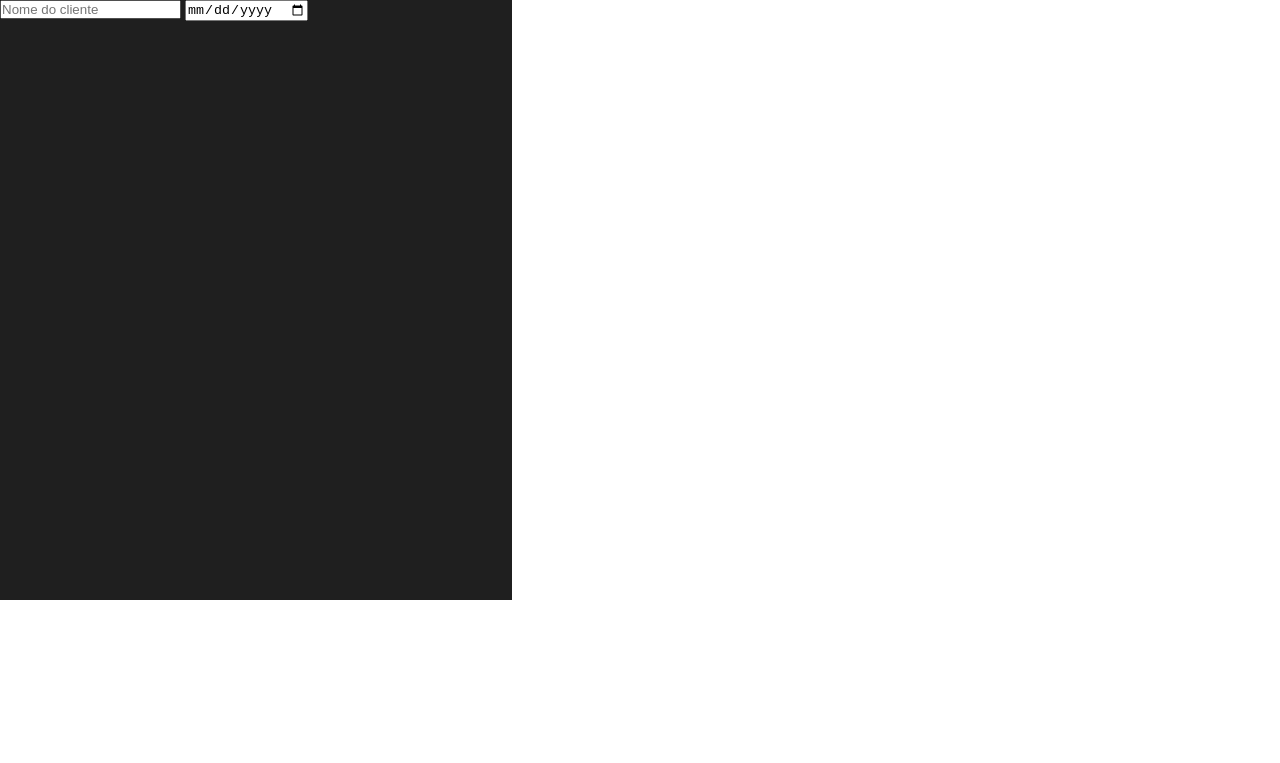
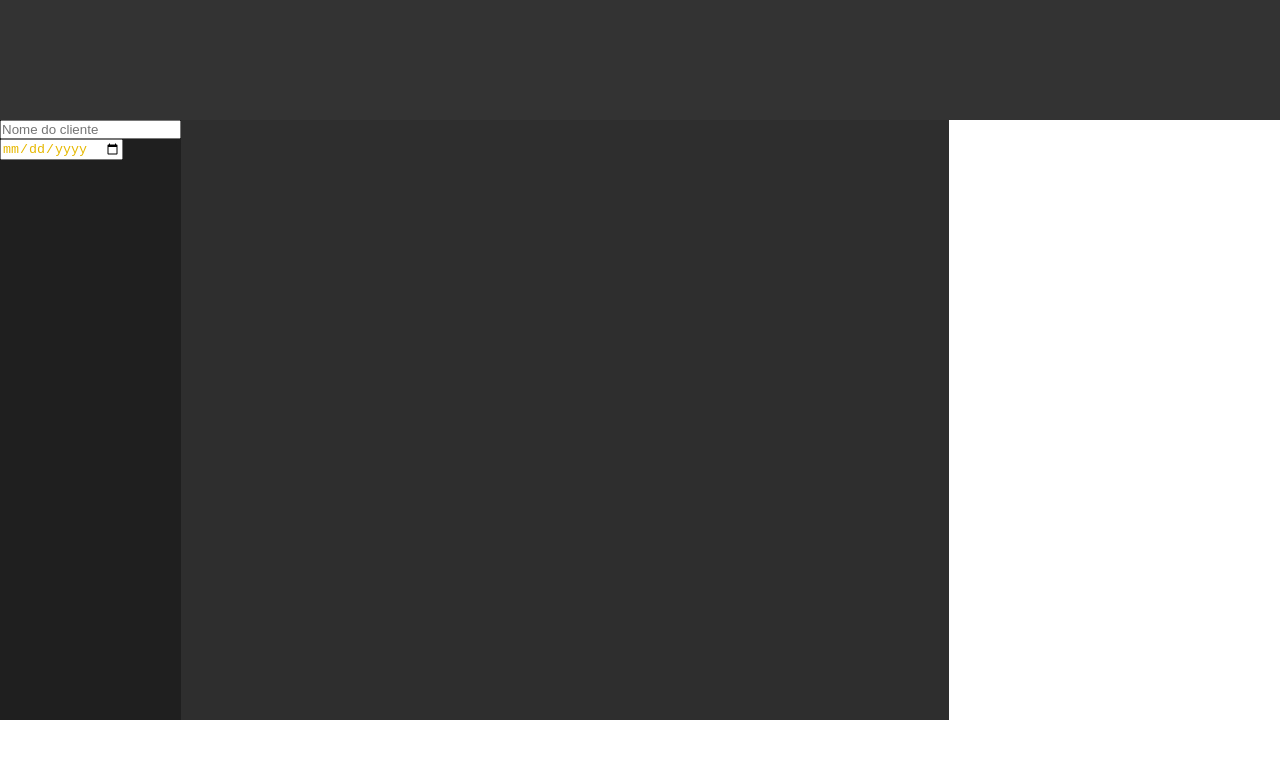
Before and after one commit to Isac2006/Pagina-de-agendamento, a plain HTML site: page index.html in a window 1280 px wide. Drawn offline with Linux system fonts and the light colour scheme.

Commit message:
colocando cores no css

```diff
--- a/index.html
+++ b/index.html
@@ -9,6 +9,7 @@
 <body>
     <script  src="script.js"></script>
     <header></header>
+    <div class="corpo">
     <div class="agendamento">
         <input type="text" id="nome" placeholder="Nome do cliente">
         <input type="date" id="data" placeholder="Data do agendamento">
@@ -20,6 +21,6 @@
 
         </ul>
     </div>
-
+</div>
 </body>
 </html>
--- a/style.css
+++ b/style.css
@@ -1,12 +1,25 @@
 *{
     margin: 0;
     padding: 0;
+    color: #E6B800;
 }
 header{
-
+    height: 15vh;
+    width: 100vw;
+    background-color: #333333;
+}
+.corpo{
+    display: flex;
+    width: 100vh;
+    height: 80vh;
 }
 .agendamento{
     background-color: #1F1F1F;
     height: 75vh;
     width: 40vw;
 }
+.lista-agendados{
+    background-color: #2e2e2e;
+    width: 60vw;
+    height: 75vh;
+}
```
